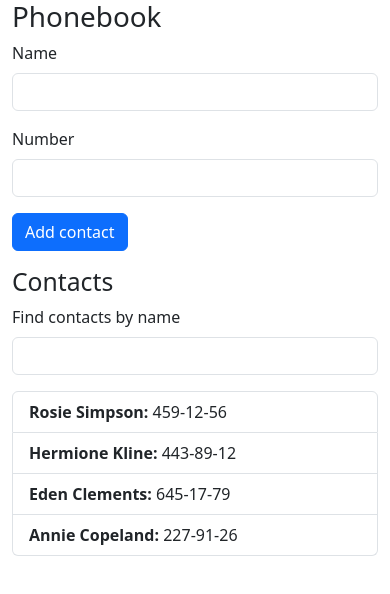
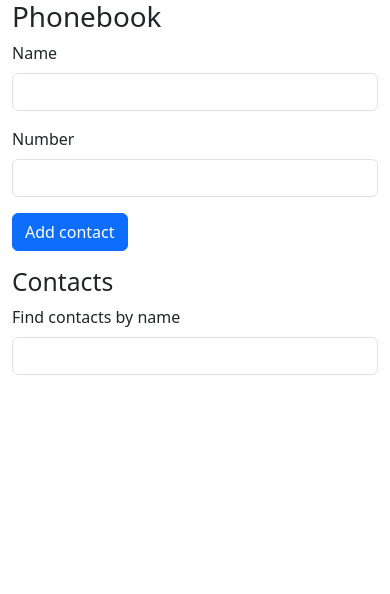
Before and after one commit to marseille78/goit_react, a React (Create React App) app: page / in a window 390 px wide. Shown: the top 594 px of the page. Built offline with nearby package versions, Linux system fonts and the light colour scheme.

Commit message:
Phonebook with localStorage

```diff
--- a/src/components/App/App.js
+++ b/src/components/App/App.js
@@ -6,14 +6,23 @@ import ContactList from "../ContactList";
 
 class App extends Component {
   state = {
-    contacts: [
-      { id: "id-1", name: "Rosie Simpson", number: "459-12-56" },
-      { id: "id-2", name: "Hermione Kline", number: "443-89-12" },
-      { id: "id-3", name: "Eden Clements", number: "645-17-79" },
-      { id: "id-4", name: "Annie Copeland", number: "227-91-26" },
-    ],
+    contacts: [],
     filter: "",
     existContact: false,
+  };
+
+  componentDidMount = () => {
+    const startContacts = localStorage.getItem("bookContacts");
+
+    if (startContacts) {
+      this.setState({ contacts: JSON.parse(startContacts) });
+    }
+  };
+
+  componentDidUpdate = (_, prevState) => {
+    if (prevState.contacts !== this.state.contacts) {
+      localStorage.setItem("bookContacts", JSON.stringify(this.state.contacts));
+    }
   };
 
   getVisibleContacts = () => {
```
